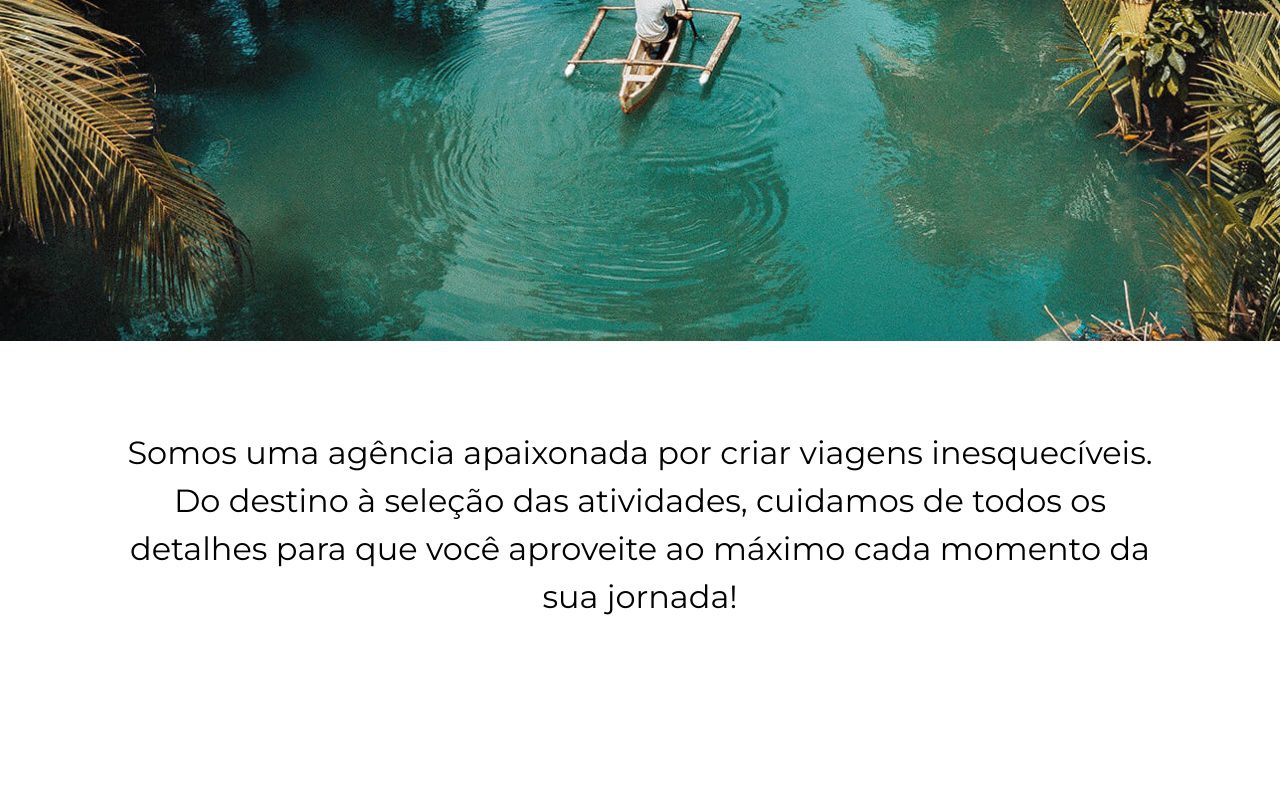
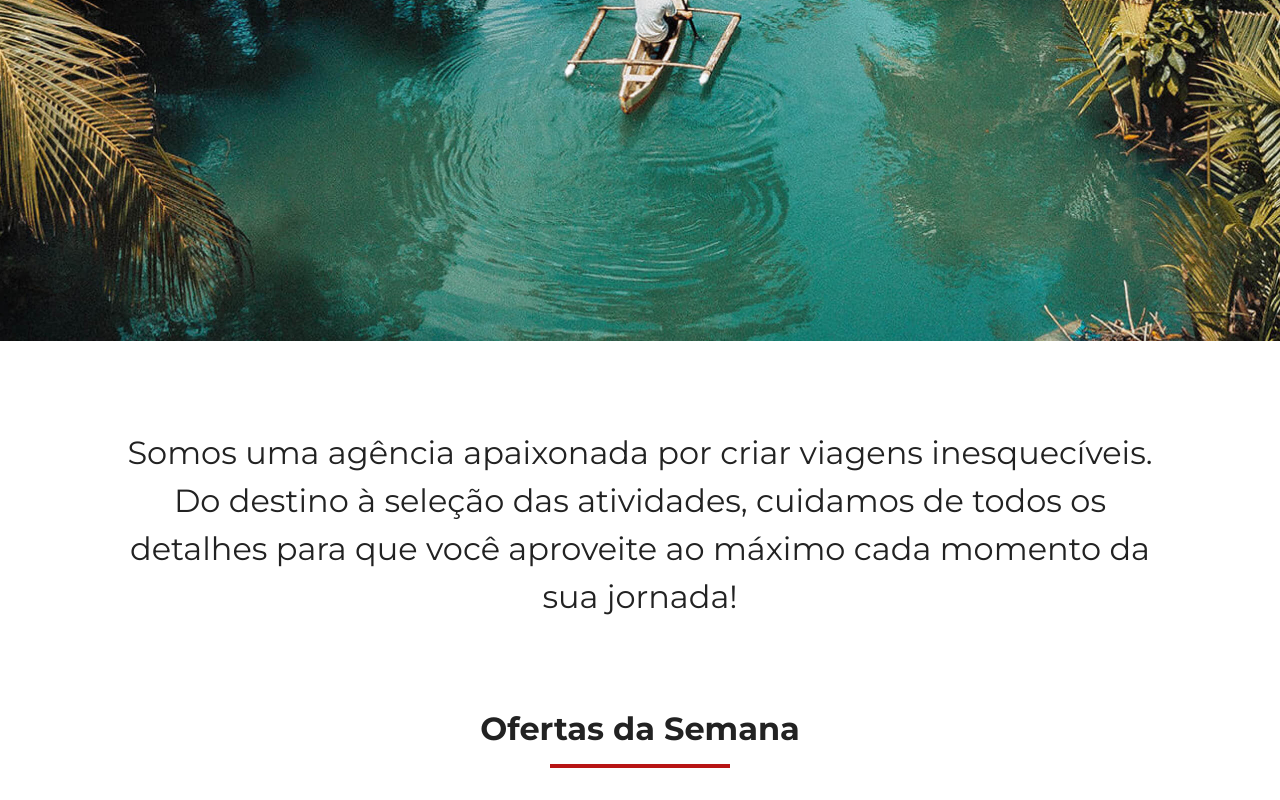
Before and after one commit to micaele-souza/Jornada-viagens, a plain HTML site: page index.html in a window 1280 px wide. Shown: the part 419-1219 px from the top of the page. Before the commit the page ends 1128 px from the top, so only its background shows below. Drawn offline with Linux system fonts and the light colour scheme.

Commit message:
adiciona titulo componentizado

```diff
--- a/css/global.css
+++ b/css/global.css
@@ -8,6 +8,31 @@
 
 body {
   font-family: montserrat, sans-serif;
+  color: var(--text-primary-color);
+}
+
+.section-title h2 {
+  font-size: 28px;
+  font-weight: var(--title-wight);
+  margin: 0;
+  text-align: center;
+}
+
+.section-title hr {
+  width: 180px;
+  height: 4px;
+  background-color: var(--secondary-color);
+  border: none;
+  margin: 16px auto 32px;
+  align-items: center;
+
+}
+
+@media screen and (min-width:768px) {
+.section-title h2 {
+  font-size: 32px;
+}
+
 }
 
 @font-face {
--- a/css/style.css
+++ b/css/style.css
@@ -1,3 +1,4 @@
 @import url(global.css);
 @import url(header.css);
 @import url(hero.css);
+@import url(offers.css);
--- a/index.html
+++ b/index.html
@@ -54,5 +54,18 @@
         aproveite ao máximo cada momento da sua jornada!
       </h2>
     </section>
+
+    <section class="offers">
+      <div class="section-title">
+      <h2>Ofertas da Semana</h2>
+      <hr>
+      </div>
+    </section>
+   <!--  <section class="categories">
+      <div class="section-title">
+      <h2>Busque por Categoria</h2>
+      <hr>
+      </div>
+    </section>  -->
   </body>
 </html>
```
Also changed, not shown: css/offers.css (added).
